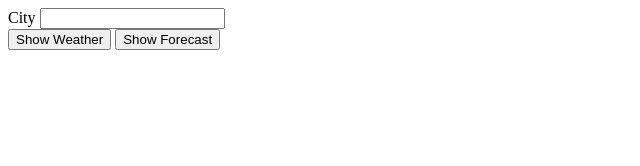
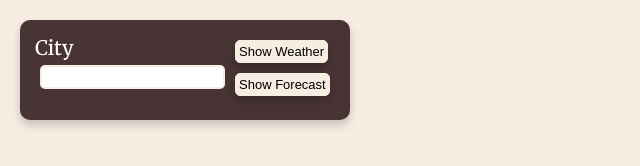
Before and after one commit to oananicoleta/weatherapp, a plain HTML site: page index.html in a window 1280 px wide. Shown: the whole page, without its empty margins (0-640 px from the left). Drawn offline with Linux system fonts and the light colour scheme; a web font is replaced by a local one.

Commit message:
feat: css

```diff
--- a/app.js
+++ b/app.js
@@ -21,7 +21,7 @@ async function showWeather() {
   const iconImageUrl = `http://openweathermap.org/img/w/${iconCode}.png`;
 
   weatherContainer.innerHTML = `
-    <div>
+    <div class="weather-container bg-dark shadow grid rel">
         <img src=${iconImageUrl} />
         <p>Description: ${weather.weather[0].description}</p>
         <p>Humidity: ${weather.main.humidity}% </p>
@@ -52,7 +52,7 @@ async function showForecast() {
 
     const forecastItem = document.createElement("div");
     forecastItem.innerHTML = `
-      <div>
+      <div class="forecast-container grid rel bg-dark shadow">
         <img src=${iconImageUrl} />
         <p>${day}</p>
         <p>Hour: ${time}</p>
--- a/index.html
+++ b/index.html
@@ -6,15 +6,21 @@
     <link rel="stylesheet" href="style.css" />
     <title>Weather App</title>
   </head>
-  <body>
-    <div class="container">
-      <div>
-        <label for="city">City</label>
-        <input type="text" id="city" />
-      </div>
-      <div>
-        <button id="show-weather">Show Weather</button>
-        <button id="show-forecast">Show Forecast</button>
+  <body class="bg-light">
+    <div class="container flex">
+      <div class="main-box rel bg-dark shadow flex">
+        <div>
+          <label for="city">City</label>
+          <input type="text" id="city" value="" />
+        </div>
+        <div>
+          <button id="show-weather" class="button rel bg-light shadow">
+            Show Weather
+          </button>
+          <button id="show-forecast" class="button rel bg-light shadow">
+            Show Forecast
+          </button>
+        </div>
       </div>
       <div id="weather-container"></div>
       <div id="weather-forecast"></div>
--- a/style.css
+++ b/style.css
@@ -0,0 +1,96 @@
+@import url("https://fonts.googleapis.com/css2?family=Merriweather:ital,wght@0,300;0,400;0,700;0,900;1,300;1,400;1,700;1,900&family=Playfair+Display:ital,wght@0,400..900;1,400..900&display=swap");
+
+* {
+  margin: 0;
+  padding: 0;
+}
+
+:root {
+  --primary-color: #f8ede3;
+  --primary-text-color: white;
+  --secondary-color: #483434;
+}
+
+body {
+  font-family: "Merriweather", serif;
+  font-size: 20px;
+  color: var(--primary-text-color);
+}
+
+.rel {
+  position: relative;
+}
+
+.bg-dark {
+  background-color: #483434;
+}
+
+.bg-light {
+  background-color: var(--primary-color);
+}
+
+.shadow {
+  box-shadow: 0 5px 10px rgba(0, 0, 0, 0.2);
+}
+
+.flex {
+  display: flex;
+}
+
+.grid {
+  display: grid;
+}
+
+.main-box {
+  max-width: 300px;
+  height: 70px;
+  border-radius: 10px;
+  padding: 15px;
+  overflow: hidden;
+  margin: 20px;
+}
+
+.weather-container {
+  max-width: 300px;
+  height: 70px;
+  border-radius: 10px;
+  padding: 15px;
+  overflow: hidden;
+  margin: 20px;
+}
+
+.button {
+  border: 1px solid #f8ede3;
+  border-radius: 5px;
+  cursor: pointer;
+  font-size: 13px;
+  text-align: center;
+  padding: 3px;
+  margin: 5px;
+}
+
+#city {
+  font-size: 14px;
+  border-radius: 5px;
+  border: 2px solid #f8ede3;
+  color: rgb(14, 14, 16);
+  background: white;
+  display: block;
+  height: 20px;
+  margin: 5px;
+}
+
+.weather-container {
+  height: fit-content;
+  font-size: 15px;
+}
+
+.forecast-container {
+  width: 200px;
+  height: 100px;
+  border-radius: 10px;
+  padding: 15px;
+  overflow: hidden;
+  margin: 20px;
+  font-size: 12px;
+}
```
